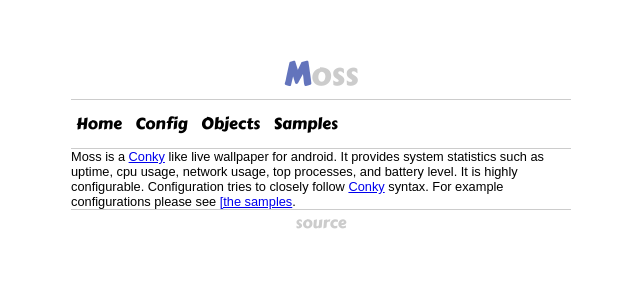
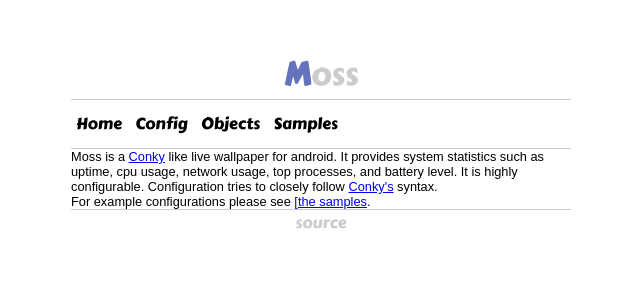
Before and after one commit to teneighty/moss, a Jekyll site: the page built from index.html, in a window 1280 px wide. Shown: the top 300 px of the page, without its empty margins (319-959 px from the left). Built offline with Jekyll 4.4.1, drawn with Linux system fonts in a browser that asks for light colours.

Commit message:
Fixed typos on index.html

```diff
--- a/index.html
+++ b/index.html
@@ -3,10 +3,14 @@
 title: Moss
 ---
 
+<p>
 Moss is a <a href="http://http://conky.sourceforge.net/">Conky</a> like live
 wallpaper for android. It provides system statistics such as uptime, cpu usage,
 network usage, top processes, and battery level.  It is highly configurable.
 Configuration tries to closely follow
-<a href="http://http://conky.sourceforge.net/">Conky</a> syntax.
+<a href="http://http://conky.sourceforge.net/">Conky's</a> syntax.
+</p>
 
+<p>
 For example configurations please see <a href="samples.html">[the samples</a>.
+</p>
```
